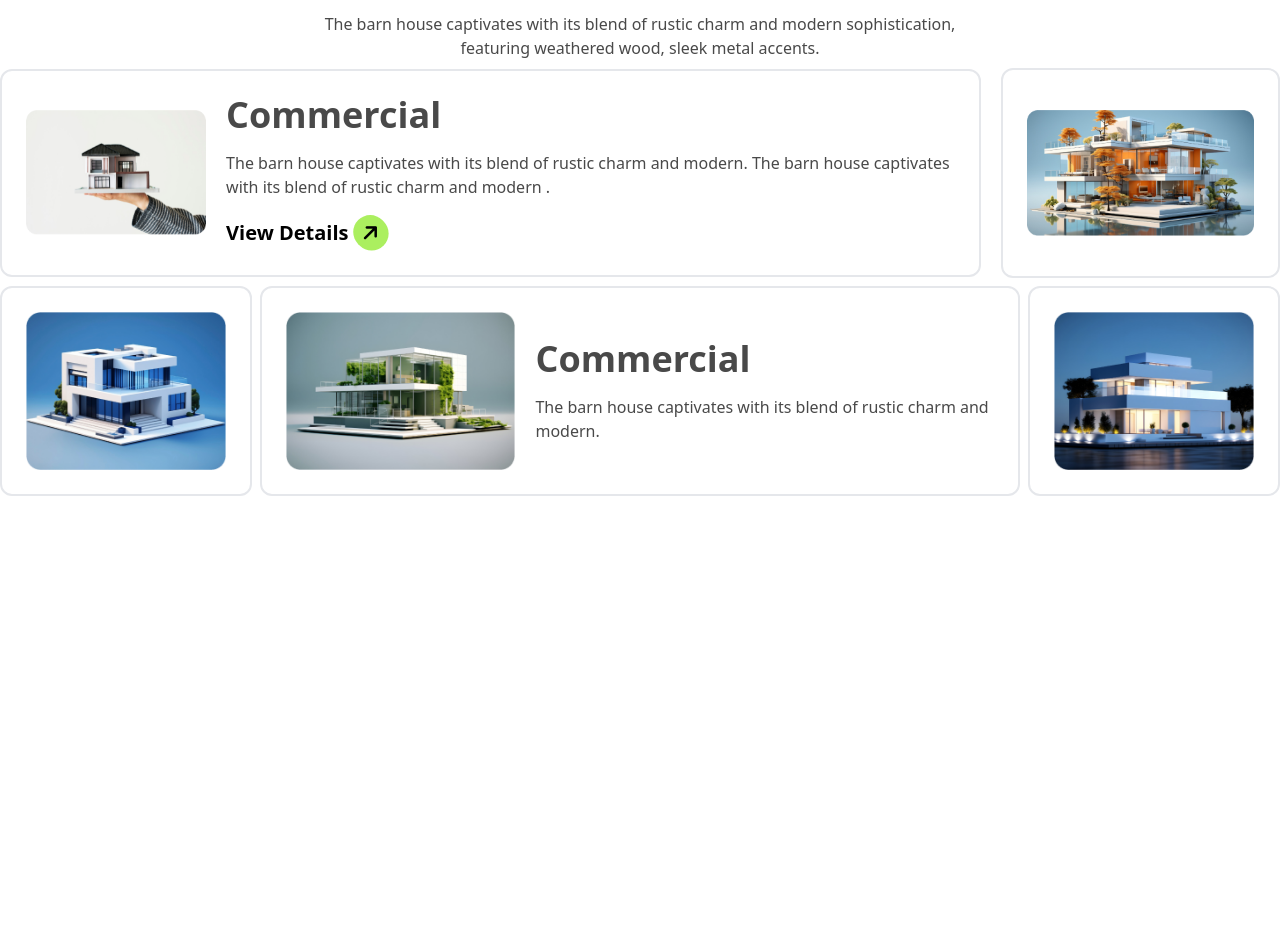
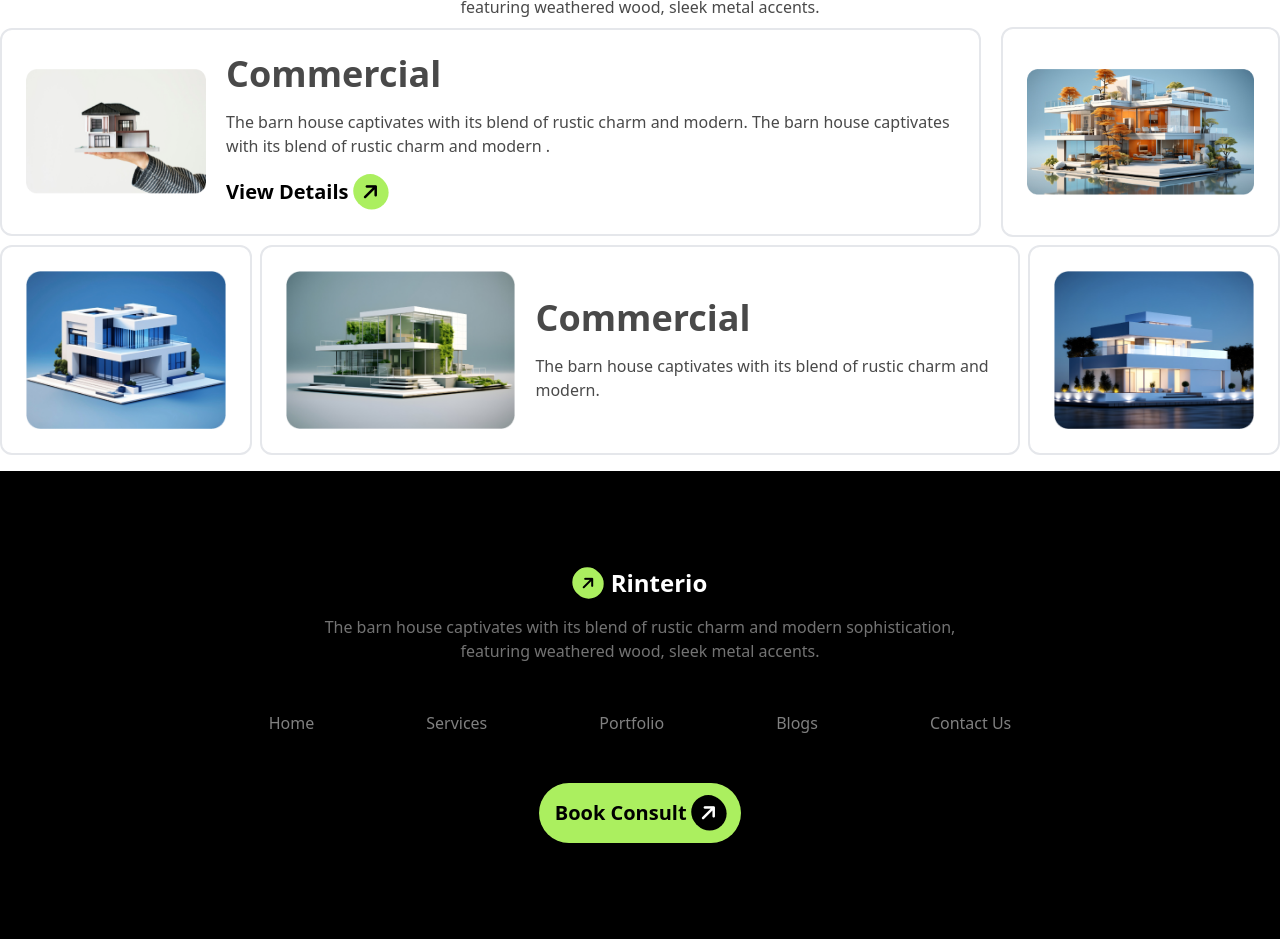
Before and after one commit to AvikSharafat248/Assignment-3, a website: page index.html in a window 1280 px wide. Shown: the part 2456-3395 px from the top of the page. Before the commit the page ends 2968 px from the top, so only its background shows below. Drawn offline with nearby package versions, Linux system fonts and the light colour scheme.

Commit message:
another commit

```diff
--- a/index.html
+++ b/index.html
@@ -71,15 +71,15 @@
 
 
     <div class="bg-[#E9E9E9]">
-            <div class="max-w-7xl mx-auto">
-                <img class="lg:block hidden" src="assets/Vector copy.png" alt="">
+            <div class="max-w-7xl mx-auto ">
+                <img class="lg:block hidden pt-4" src="assets/Vector copy.png" alt="">
                 <h2 class="ml-20 mt-2 lg:block hidden"><i class="fa-solid fa-arrow-right"></i> About Us</h2>
 
                 <section class="lg:ml-20 mt-3">
                     <div class="grid grid-cols-1 lg:grid-cols-2 gap-6">
 
                 <div>
-                    <h2 class="lg:text-5xl text-3xl font-extrabold mb-6 text-center">We design thoughtful, <br> liveable spaces</h2>
+                    <h2 class="lg:text-5xl text-3xl font-extrabold mb-6 mt-36 lg:mt-2 text-center">We design thoughtful, <br> liveable spaces</h2>
 
                     <p class="text-[#494949] text-center font-medium">
                         The barn house captivates with its blend of rustic charm and modern sophistication, featuring weathered wood, sleek metal accents, and large windows that flood the space with natural light.
@@ -96,7 +96,7 @@
 
                             <div>
                                 <h3 class="text-xl font-bold text-[#494949]">Commercial</h3>
-                            <p class="text-[#737373] text-base mb-6">The barn house captivates with its blend of rustic charm and modern.</p>
+                            <p class="text-[#737373] text-base ">The barn house captivates with its blend of rustic charm and modern.</p>
                             </div>
                         </div>
 
@@ -119,7 +119,7 @@
                 </div>
 
                 <div>
-            <img class="" src="assets/Rectangle.png" alt="">
+            <img class="lg:h-[490px] lg:w-[573px] mx-auto w-[335px] h-[223px]" src="assets/Rectangle.png" alt="">
                 </div>
 
                     </div>
@@ -250,10 +250,43 @@
 
 
 
+
     </main>
 
-    <footer>
+    <footer class="bg-black">
 
+        <section class="max-w-7xl mx-auto">
+
+
+
+
+            <div class="flex flex-col justify-center items-center pt-24">
+                <div class="flex gap-2">
+                    <i class="fa-solid fa-arrow-right bg-[#ABEF5F] p-2 rounded-full -rotate-45"></i>
+                    <h3 class="text-2xl font-bold text-white ">Rinterio</h3>
+                </div>
+                <p class="text-[#737373] text-medium w-1/2  text-center mx-auto mt-4">The barn house captivates with its blend of rustic charm and modern sophistication, featuring weathered wood, sleek metal accents.</p>
+            </div>
+
+            <div>
+                <div class="flex items-center justify-center mt-12">
+                    <ul class="text-[#E9E9E9] opacity-55 flex lg:gap-28 items-center flex-col lg:flex-row gap-8">
+                        <li><a class="hover:text-white" href="#">Home</a></li>
+                        <li><a class="hover:text-white" href="#">Services</a></li>
+                        <li><a class="hover:text-white" href="#">Portfolio</a></li>
+                        <li><a class="hover:text-white" href="#">Blogs</a></li>
+                        <li><a class="hover:text-white" href="#">Contact Us</a></li>
+                    </ul>
+                </div>
+
+                <div class="mt-12 text-center pb-24">
+                    <button class="bg-[#ABEF5F] rounded-full px-4 py-3 text-center font-bold text-xl"> Book Consult <i class="fa-solid fa-arrow-right -rotate-45 bg-black rounded-full text-white p-2"></i></button>
+                </div>
+            </div>
+
+
+
+        </section>
     </footer>
 </body>
 </html>
```
